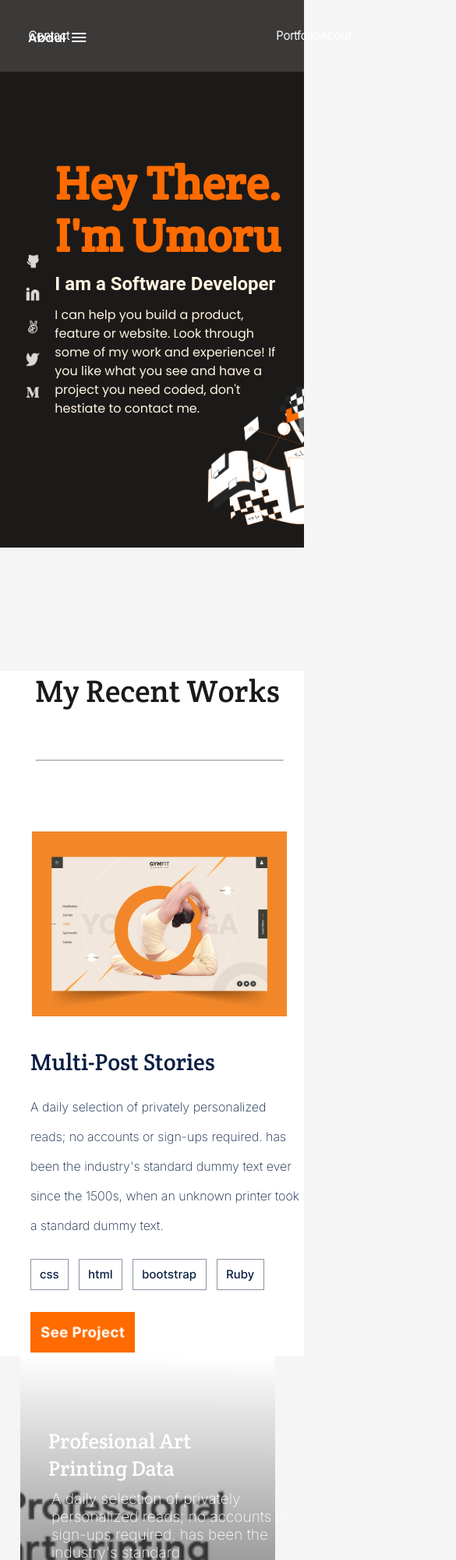
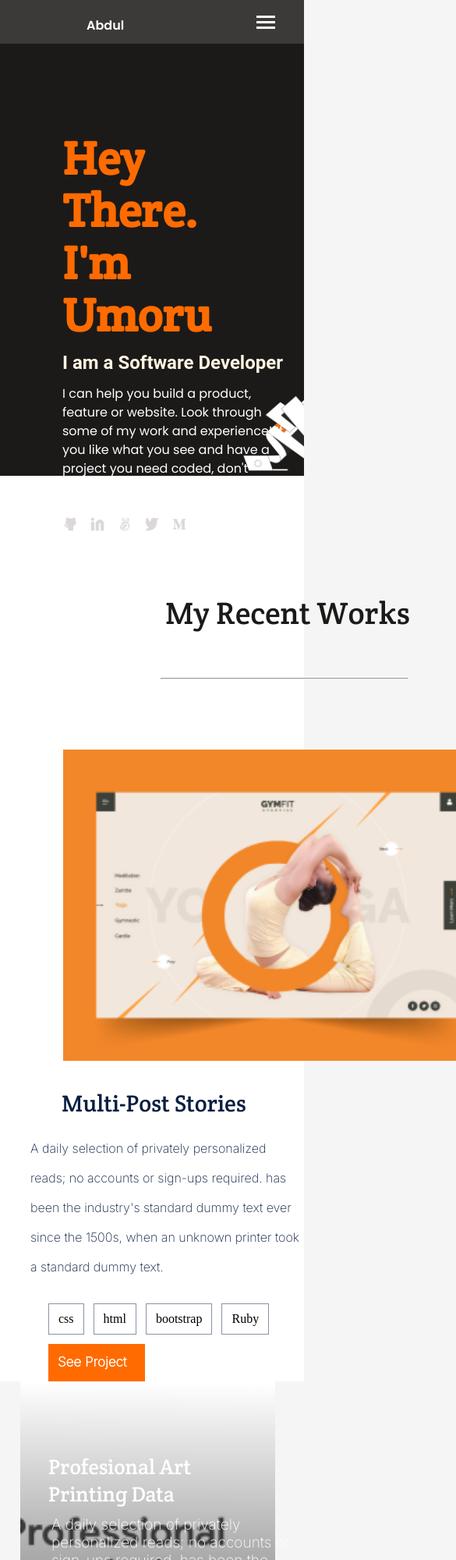
Before and after one commit to azeezumoru/abdul-portfolio, a website: page index.html in a window 390 px wide. Shown: the top 2000 px of the page at 78% size, 585 px wide, since content can reach past the window. Drawn offline with Linux system fonts and the light colour scheme.

```diff
--- a/index.html
+++ b/index.html
@@ -16,18 +16,32 @@
         rel="stylesheet"
     />
     <link href="https://fonts.googleapis.com/css2?family=Crete+Round&display=swap" rel="stylesheet">
+    <link rel="stylesheet" href="https://cdnjs.cloudflare.com/ajax/libs/font-awesome/4.7.0/css/font-awesome.min.css">
     <link href="https://fonts.googleapis.com/css2?family=Crete+Round&family=Inter:wght@200&display=swap" rel="stylesheet">
 </head>
 <body>
   <header>
-    <nav class="container">
+    <nav class="navbar">
       <a href="#" class="logo">Abdul</a>
-      <ul class="desktop-menu">
+      <div id="menu">
+        <ul>
+          <li><a href="#">Portfolio</a></li>
+          <li><a href="#">About</a></li>
+          <li><a href="#">Contact</a></li>
+          <li><a href="#"><img src="./images/Union.png"></a></li>
+        </ul>
+      </div>
+      <div class="menu-icon">
+        <div class="menu-line"></div>
+        <div class="menu-line"></div>
+        <div class="menu-line"></div>
+      </div>
+      <!-- <ul class="desktop-menu">
         <li class="nav">Portfolio</li>
         <li class="nav1">About</li>
         <li class="nav2">Contact</li>
         <li><i class="material-icons">menu</i></li>
-      </ul>
+      </ul> -->
       <!--<p class="nav">Portfolio</p>
       <p class="nav1">About</p>
       <p class="nav2">Contact</p>
@@ -38,10 +52,11 @@
 
   <main>
     <section class="section">
-      <div>
+      <div class="section1">
         <h1 class="main-title">Hey There.
+          <br>
         I'm Umoru</h1>
-        <h4 class="sub-title">I am a Software Developer</p>
+        <h4 class="sub-title">I am a Software Developer</h4>
         <p class="description">I can help you build a product, feature or website.
         Look through some of my work and experience!
         If you like what you see and have a project you need coded,
@@ -86,16 +101,30 @@
   </main>
   <section>
     <div class="section2">
+      <div class="recentwork">
        <h1 class="recent">My Recent Works</h1>
-      <hr/>
+       <hr>
+      </div>
+      <div class="ballet1">
         <img class="ballet" src="./images/ballet.png">
         <h1 class="multi-post">Multi-Post Stories</h1>
         <p class="daily">A daily selection of privately personalized reads; no accounts or sign-ups required. has been the industry's standard dummy text ever since the 1500s, when an unknown printer took a standard dummy text.</p>
-      <img class="css" src="./images/css.png">
+        <!-- <img class="css" src="./images/css.png">
         <img class="html" src="./images/html.png">
         <img class="bootstrap" src="./images/bootstrap.png">
-      <img class="ruby" src="./images/ruby.png">
-      <img class="see-project" src="./images/Enable.png">
+        <img class="ruby" src="./images/ruby.png"> -->
+
+        <ul class="listbutton">
+          <li class="button1"> css</li>
+          <li class="button2"> html</li>
+          <li class="button3">bootstrap</li>
+          <li class="button4"> Ruby</li>
+        </ul>
+
+        <!-- <img class="see-project" src="./images/Enable.png"> -->
+
+        <button type="button" class="button5"> See Project</button>
+      </div>
     </div>
   </section>
 
@@ -296,13 +325,13 @@
                 <textarea name="message" cols="30" rows="10" maxlength="500" placeholder="Enter text here" required></textarea>
               </li>
               <li>
-                <button type="submit">Get in touch</button>
+                <button type="submit" class="but">Get in touch</button>
               </li>
             </ul>
           </form>
         </div>
-        <div class="social-icons color">
-          <ul class="social-wrapper ">
+        <div class="social-icons-color">
+          <ul class="social-wrapper1 ">
             <li>
               <a href="#">
                 <img src="./images/git-1.png" alt="" class="social">
--- a/style.css
+++ b/style.css
@@ -9,7 +9,16 @@
   background: #f5f5f5;
 }
 
-.container {
+a {
+  text-decoration: none;
+}
+
+.row {
+  width: 60%;
+  margin: 0 auto;
+}
+
+/* .container {
   width: 100%;
   display: flex;
   justify-content: space-between;
@@ -17,7 +26,7 @@
   color: #fff;
   background-color: #3c3a39;
   height: 92px;
-}
+} */
 
 .logo {
   color: #fff;
@@ -25,6 +34,85 @@
   font-family: 'Poppins', sans-serif;
   height: 24px;
   text-decoration: none;
+  /* margin-right: 759px; */
+  margin-left: 111px;
+  /* padding: 18px; */
+}
+
+.navbar ul {
+  /* margin: 0;
+  padding: 0; */
+  display: flex;
+  margin-right: 30px;
+}
+
+.navbar li {
+  list-style: none;
+}
+
+.navbar li a {
+  text-decoration: none;
+  color: #fff;
+  padding: 20px;
+  font-family: 'Inter', sans-serif;
+  font-style: normal;
+  font-weight: 600;
+  font-size: 15px;
+  line-height: 133%;
+}
+
+.navbar {
+  /* width: auto; */
+  display: flex;
+  justify-content: space-between;
+  align-items: space-between;
+  margin-top: 20px;
+  /* padding: 20px 24px 12px 24px; */
+}
+
+
+header {
+  position: fixed;
+  width: 100%;
+  background-color: #3c3a39;
+  padding-bottom: 12px;
+  z-index: 1;
+}
+
+.social-icons {
+  display: flex;
+  flex-direction: row;
+  transform: translateY(-150%);
+}
+
+.social-wrapper {
+  display: block;
+  flex-direction: column;
+  justify-content: space-between;
+  top: 100%;
+  /* margin-bottom: 190px; */
+  /* margin-left: 80px;
+  margin-right: 10px; */
+  list-style: none;
+}
+
+.recentwork {
+  display: flex;
+  flex-direction: row;
+  align-items: center;
+  padding: 0px;
+  min-width: 1033px;
+  min-height: 32px;
+}
+
+.recentwork hr {
+  margin-top: 10px;
+  margin-right: 350px;
+}
+
+.ballet1 {
+  display: flex;
+  flex-direction: column;
 }
 
 /* .container nav {
@@ -44,24 +132,24 @@
 }  */
 
 
-.container p {
-  /* display: flex; */
+/* .container p {
   flex-direction: row;
   gap: 2px;
   position: relative;
-}
-.nav {
+} */
+
+/* .nav {
   /* width: 17px;
   height: 40px; */
-  display: flex;
+  /* display: flex;
   flex-direction: space-between;
   color: #FFFFFF;
   font-family: 'Inter';
   font-style: normal;
   font-weight: 600;
   font-size: 15px;
-  line-height: 20px;
-}
+  line-height: 20px; */
+/* } */
 
 .nav1 {
   /* width: 25px;
@@ -90,22 +178,26 @@
   font-size: 15px;
   line-height: 20px;
   color: #FFFFFF;
-
 }
 
 .section {
   display: flex;
   background-color: #1c1a19;
-  background-image: url(./images/bg-img.png);
+  background-image: url(./images/Illustration-header.png);
   background-repeat: no-repeat;
   background-position: right bottom;
+  background-size: 50%;
   flex-direction: column;
   align-items: flex-start;
-  padding: 110px 24px;
+  padding: 100px 24px;
   width: 100%;
   height: 610px;
   color: #fff;
   gap: 12px;
+}
+
+.section1 {
+  margin-left: 80px;
 }
 
 .main-title {
@@ -116,7 +208,8 @@
   font-weight: 600;
   font-family: 'Crete Round', serif;
   width: 100%;
-  margin-bottom: 10px;
+  margin-top: 70px;
+  /* margin-le */
 }
 
 .sub-title {
@@ -142,39 +235,29 @@
   max-width: 600px;
 }
 
-.social-wrapper {
-  display: flex;
-  justify-content: space-between;
-  align-items: flex-end;
-  max-width: 100%;
-  /* max-width: 140px; */
-  height: 50%;
-  gap: 15px;
-  list-style-type: none;
-  position: relative;
-  margin-top: 15px;
-}
-
 .social {
   height: 20px;
   width: 20px;
+  /* margin-bottom: 50px; */
 }
 
 .section2 {
   background-color: #fff;
+  display: flex;
+  flex-direction: column;
 }
 
 .recent {
-  width: 325px;
-  height: 99px;
+  min-width: 325px;
+  min-height: 99px;
   font-family: 'Crete Round', serif;
   font-weight: 440;
   font-size: 40px;
   line-height: 52px;
   display: flex;
   text-align: center;
-  margin-left: 45px;
-  margin-top: 158px;
+  margin-right: 284px;
+  margin-top: 150px;
   color: #1c1a19;
 }
 
@@ -185,15 +268,16 @@
 }
 
 .ballet {
-  margin-left: 41px;
+  margin-left: 81px;
   margin-top: 90px;
+  width: 550px;
 }
 
 .multi-post {
   font-family: 'Crete Round', serif;
   font-weight: 350;
   font-size: 30px;
-  margin-left: 39px;
+  margin-left: 79px;
   margin-top: 35px;
   color: #091e42;
 }
@@ -202,7 +286,7 @@
   font-family: 'Inter', serif;
   margin-left: 39px;
   font-size: 16px;
-  width: 327;
+  min-width: 327;
   display: block;
   font-weight: 14;
   color: #091e42;
@@ -211,40 +295,75 @@
   margin-top: 19px;
 }
 
-.css {
+/* .css {
   margin-left: 39px;
   height: 40px;
   margin-top: 24px;
-}
+} */
 
-.html {
+/* .html {
   margin-left: 9px;
   height: 40px;
   margin-top: 24px;
-}
+} */
 
-.bootstrap {
+/* .bootstrap {
   margin-left: 9px;
   height: 40px;
   margin-top: 24px;
-}
+} */
 
-.ruby {
+/* .ruby {
   margin-left: 9px;
   height: 40px;
   margin-top: 24px;
-}
+} */
 
-.see-project {
+/* .see-project {
   margin-left: 39px;
   height: 52px;
   margin-top: 24px;
+} */
+
+.listbutton {
+  display: flex;
+  flex-direction: row;
+  list-style: none;
+  gap: 10px;
+  justify-content: flex-start;
+  padding-left: 0;
+  margin-left: 62px;
 }
 
-.project-heading img {
-  margin-left: 40px;
-  width: auto;
+.button1,
+.button2,
+.button3,
+.button4 {
+  border: 1px solid #8993a4;
+  box-sizing: border-box;
+  padding: 10px 12px;
+  margin: 12px 0;
 }
+
+.button5 {
+  display: flex;
+  flex-direction: row;
+  align-items: center;
+  margin-left: 62px;
+  padding: 12px;
+  gap: 10px;
+  width: 124px;
+  height: 48px;
+  background: #ff6b00;
+  font-family: 'Inter', sans-serif;
+  font-style: normal;
+  font-weight: 700;
+  font-size: 17px;
+  line-height: 141%;
+  color: #fff;
+  border: none;
+}
+
 
 .project-heading {
   position: relative;
@@ -303,6 +422,7 @@
   display: flex;
   flex-grow: 0;
   margin-top: 23px;
+
 }
 
 .project-lists li {
@@ -695,46 +815,111 @@
   justify-content: center;
 }
 
+.social-icons-color li {
+  display: flex;
+  flex-direction: row;
+  align-items: center;
+  padding: 0px;
+  text-decoration: none;
+}
+
+.social-wrapper1 {
+  display: flex;
+  flex-direction: row;
+  align-content: space-between;
+}
+
+.social-wrapper1 li {
+  margin-right: 20px;
+}
+
 /* ---- desktop version --- media query--- */
 @media screen and (max-width: 768px) {
-  .desktop-menu {
+  #menu ul li a {
     list-style: none;
-    display: flex;
+    display: none;
+    margin-left: 40px;
   }
 
-  .container {
+  /* #menu a {
+    margin-left: 20px;
+  } */
+
+  .menu-line {
+    width: 24px;
+    height: 3px;
+    background-color: #fff;
+    margin-bottom: 4px;
+  }
+
+  .menu-icon {
+    display: none;
+    margin-right: 19px;
+    margin-bottom: 12px;
+    display: block;
+    position: absolute;
+    right: 18px;
+  }
+
+
+  /* .container {
     display: flex;
     justify-content: space-between;
-  }
+  } */
 
   .section {
     display: flex;
-    flex-direction: row-reverse;
+    flex-direction: column;
     align-items: start;
     justify-content: start;
     gap: 5%;
     margin-left: 0;
     padding-left: 0;
-    background-image: url(./images/Illustration-header.png);
+    background-image: url(./images/bg-img.png);
     background-repeat: no-repeat;
     background-position: right bottom;
-    background-size: 40%;
+    background-size: 20%;
+  }
+
+  .section2 {
+    background-color: #fff;
+    /* display: flex;
+    flex-direction: column; */
   }
 
   .social-icons {
-    height: 100%;
     display: flex;
-    justify-content: center;
-    align-items: center;
-    margin-top: 15px;
+    flex-direction: row;
+    margin-top: 40px;
+    margin-left: 80px;
   }
 
   .social-wrapper {
     display: flex;
+    flex-direction: row;
+    justify-content: space-between;
+    /* margin-left: 10px; */
+    max-width: 100%;
+    /* margin-bottom: 70px; */
+    height: 50%;
+    gap: 15px;
+  }
+
+/* .social-wrapper li img {
+  display: grid;
+  flex-direction: column;
+
+} */
+
+/* .section {
+  display: flex;
+  gap: 20px;
+} */
+.social-icons {
+    display: flex;
     flex-direction: column;
-    padding-top: 5%;
-    margin-left: 2rem;
-}
+    /* margin-bottom: 3rem; */
+  }
 
 .main-title {
   margin-bottom: 0;
@@ -743,4 +928,18 @@
 .sub-title {
   margin: 4% 0;
 }
+
+.recentwork {
+  display: flex;
+  flex-direction: column;
+  margin-right: 13px;
 }
+
+.listbutton {
+  list-style: none;
+  display: flex;
+  gap: 12px;
+  margin-top: 1rem;
+}
+
+}
```
Also changed, not shown: images/Img Placeholder0.png (added), images/Img Placeholder1.png (added), images/Img Placeholder2.png (added), images/Union.png (added), images/Vector3.png (added). Lines whose indentation alone changed are shown as unchanged.
